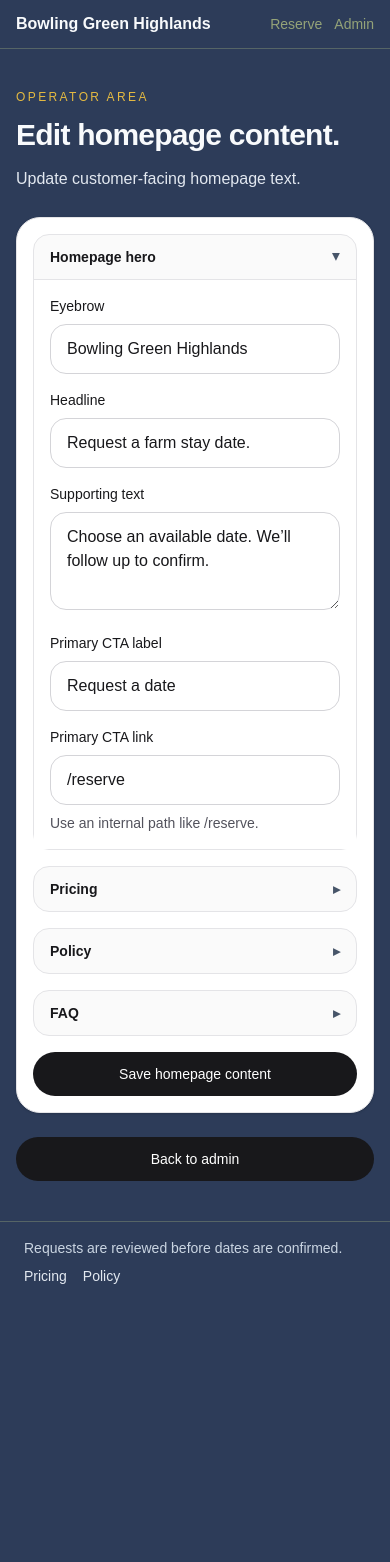
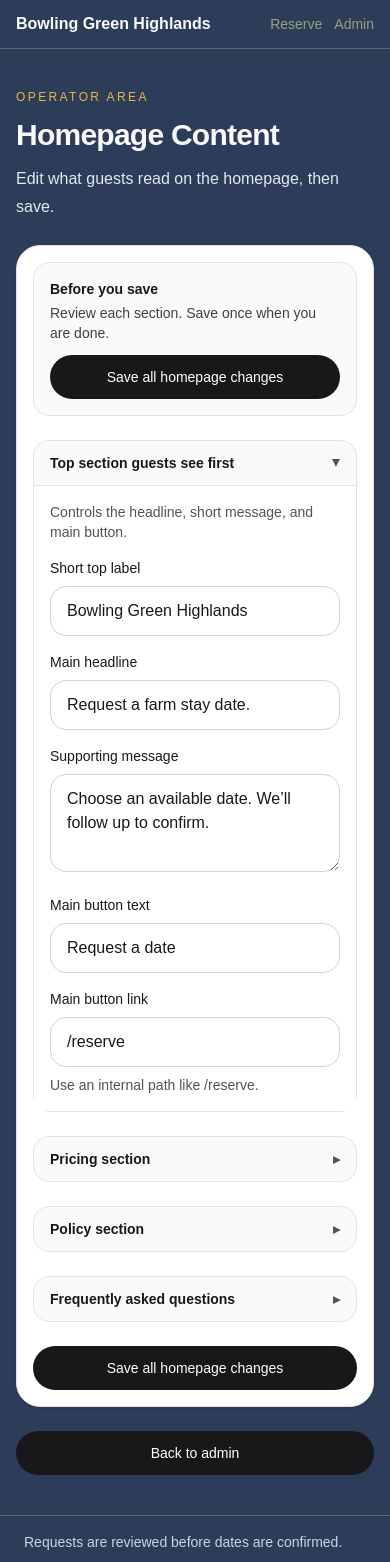
Before and after one commit to gacurl/bowling-green-highlands, a Next.js app: page /admin/content in a window 390 px wide. Shown: the top 1562 px of the page. Before the commit the page ends 1302 px from the top, so only its background shows below. Built offline with nearby package versions, Linux system fonts and the light colour scheme.

Commit message:
Issue 7-7: simplify operator content editor UX

```diff
--- a/app/admin/content/page.tsx
+++ b/app/admin/content/page.tsx
@@ -17,8 +17,8 @@ export default async function AdminContentPage({
   return (
     <PageShell
       eyebrow="Operator Area"
-      title="Edit homepage content."
-      description="Update customer-facing homepage text."
+      title="Homepage Content"
+      description="Edit what guests read on the homepage, then save."
       action={
         <Link
           href="/admin"
@@ -30,31 +30,53 @@ export default async function AdminContentPage({
     >
       <article className="rounded-3xl border border-zinc-200 bg-white p-4 shadow-sm sm:p-6">
         {hasSaved ? (
-          <p className="mb-4 rounded-2xl border border-emerald-200 bg-emerald-50 px-4 py-3 text-sm text-emerald-700">
-            Homepage content saved.
+          <p
+            role="status"
+            className="mb-4 rounded-2xl border border-emerald-200 bg-emerald-50 px-4 py-3 text-sm font-medium text-emerald-800"
+          >
+            Saved. Homepage updates are live now.
           </p>
         ) : null}
         {error ? (
-          <p className="mb-4 rounded-2xl border border-red-200 bg-red-50 px-4 py-3 text-sm text-red-700">
-            Could not save homepage content. Check required fields and CTA link.
+          <p
+            role="alert"
+            className="mb-4 rounded-2xl border border-red-200 bg-red-50 px-4 py-3 text-sm font-medium text-red-800"
+          >
+            Could not save. Fill every field and use a link like /reserve.
           </p>
         ) : null}
 
-        <form action="/admin/content/save" method="post" className="space-y-4">
+        <form action="/admin/content/save" method="post" className="space-y-6">
+          <section className="rounded-2xl border border-zinc-200 bg-zinc-50 p-4">
+            <h2 className="text-sm font-semibold text-zinc-900">Before you save</h2>
+            <p className="mt-1 text-sm text-zinc-700">
+              Review each section. Save once when you are done.
+            </p>
+            <button
+              type="submit"
+              className="mt-3 inline-flex min-h-11 w-full items-center justify-center rounded-full bg-zinc-900 px-6 py-3 text-sm font-medium text-white transition-colors hover:bg-zinc-700 sm:w-auto"
+            >
+              Save all homepage changes
+            </button>
+          </section>
+
           <details open className="rounded-2xl border border-zinc-200 bg-zinc-50">
             <summary className="disclosure-summary cursor-pointer list-none px-4 py-3 text-sm font-semibold text-zinc-900">
-              <span>Homepage hero</span>
+              <span>Top section guests see first</span>
               <span aria-hidden="true" className="disclosure-chevron">
                 ▸
               </span>
             </summary>
             <div className="space-y-4 border-t border-zinc-200 bg-white p-4">
+              <p className="text-sm text-zinc-600">
+                Controls the headline, short message, and main button.
+              </p>
               <div className="space-y-2">
                 <label
                   htmlFor="eyebrow"
                   className="block text-sm font-medium text-zinc-900"
                 >
-                  Eyebrow
+                  Short top label
                 </label>
                 <input
                   id="eyebrow"
@@ -71,7 +93,7 @@ export default async function AdminContentPage({
                   htmlFor="headline"
                   className="block text-sm font-medium text-zinc-900"
                 >
-                  Headline
+                  Main headline
                 </label>
                 <input
                   id="headline"
@@ -88,7 +110,7 @@ export default async function AdminContentPage({
                   htmlFor="supportingText"
                   className="block text-sm font-medium text-zinc-900"
                 >
-                  Supporting text
+                  Supporting message
                 </label>
                 <textarea
                   id="supportingText"
@@ -105,7 +127,7 @@ export default async function AdminContentPage({
                   htmlFor="primaryCtaLabel"
                   className="block text-sm font-medium text-zinc-900"
                 >
-                  Primary CTA label
+                  Main button text
                 </label>
                 <input
                   id="primaryCtaLabel"
@@ -122,7 +144,7 @@ export default async function AdminContentPage({
                   htmlFor="primaryCtaHref"
                   className="block text-sm font-medium text-zinc-900"
                 >
-                  Primary CTA link
+                  Main button link
                 </label>
                 <input
                   id="primaryCtaHref"
@@ -141,18 +163,21 @@ export default async function AdminContentPage({
 
           <details className="rounded-2xl border border-zinc-200 bg-zinc-50">
             <summary className="disclosure-summary cursor-pointer list-none px-4 py-3 text-sm font-semibold text-zinc-900">
-              <span>Pricing</span>
+              <span>Pricing section</span>
               <span aria-hidden="true" className="disclosure-chevron">
                 ▸
               </span>
             </summary>
             <div className="space-y-4 border-t border-zinc-200 bg-white p-4">
+              <p className="text-sm text-zinc-600">
+                Explains how guests receive pricing after a request.
+              </p>
               <div className="space-y-2">
                 <label
                   htmlFor="pricingTitle"
                   className="block text-sm font-medium text-zinc-900"
                 >
-                  Pricing title
+                  Section heading
                 </label>
                 <input
                   id="pricingTitle"
@@ -169,7 +194,7 @@ export default async function AdminContentPage({
                   htmlFor="pricingText"
                   className="block text-sm font-medium text-zinc-900"
                 >
-                  Pricing text
+                  Section message
                 </label>
                 <textarea
                   id="pricingText"
@@ -185,18 +210,21 @@ export default async function AdminContentPage({
 
           <details className="rounded-2xl border border-zinc-200 bg-zinc-50">
             <summary className="disclosure-summary cursor-pointer list-none px-4 py-3 text-sm font-semibold text-zinc-900">
-              <span>Policy</span>
+              <span>Policy section</span>
               <span aria-hidden="true" className="disclosure-chevron">
                 ▸
               </span>
             </summary>
             <div className="space-y-4 border-t border-zinc-200 bg-white p-4">
+              <p className="text-sm text-zinc-600">
+                Sets expectations about review and follow-up.
+              </p>
               <div className="space-y-2">
                 <label
                   htmlFor="policyTitle"
                   className="block text-sm font-medium text-zinc-900"
                 >
-                  Policy title
+                  Section heading
                 </label>
                 <input
                   id="policyTitle"
@@ -213,7 +241,7 @@ export default async function AdminContentPage({
                   htmlFor="policyText"
                   className="block text-sm font-medium text-zinc-900"
                 >
-                  Policy text
+                  Section message
                 </label>
                 <textarea
                   id="policyText"
@@ -229,12 +257,15 @@ export default async function AdminContentPage({
 
           <details className="rounded-2xl border border-zinc-200 bg-zinc-50">
             <summary className="disclosure-summary cursor-pointer list-none px-4 py-3 text-sm font-semibold text-zinc-900">
-              <span>FAQ</span>
+              <span>Frequently asked questions</span>
               <span aria-hidden="true" className="disclosure-chevron">
                 ▸
               </span>
             </summary>
             <div className="space-y-4 border-t border-zinc-200 bg-white p-4">
+              <p className="text-sm text-zinc-600">
+                These answers appear under the homepage details section.
+              </p>
               {content.faqs.map((faqItem, index) => (
                 <div
                   key={faqItem.id}
@@ -244,7 +275,7 @@ export default async function AdminContentPage({
                     htmlFor={`faqQuestion${index + 1}`}
                     className="block text-sm font-medium text-zinc-900"
                   >
-                    FAQ question {index + 1}
+                    Question {index + 1}
                   </label>
                   <input
                     id={`faqQuestion${index + 1}`}
@@ -259,7 +290,7 @@ export default async function AdminContentPage({
                     htmlFor={`faqAnswer${index + 1}`}
                     className="block text-sm font-medium text-zinc-900"
                   >
-                    FAQ answer {index + 1}
+                    Answer {index + 1}
                   </label>
                   <textarea
                     id={`faqAnswer${index + 1}`}
@@ -278,8 +309,9 @@ export default async function AdminContentPage({
             type="submit"
             className="inline-flex min-h-11 w-full items-center justify-center rounded-full bg-zinc-900 px-6 py-3 text-sm font-medium text-white transition-colors hover:bg-zinc-700 sm:w-auto"
           >
-            Save homepage content
+            Save all homepage changes
           </button>
+
         </form>
       </article>
     </PageShell>
```
